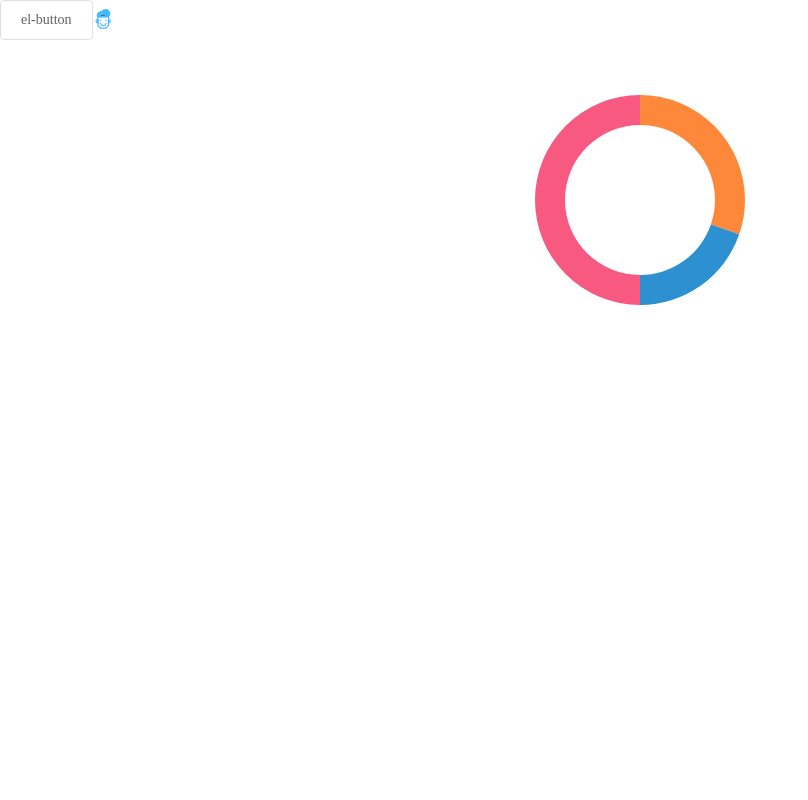
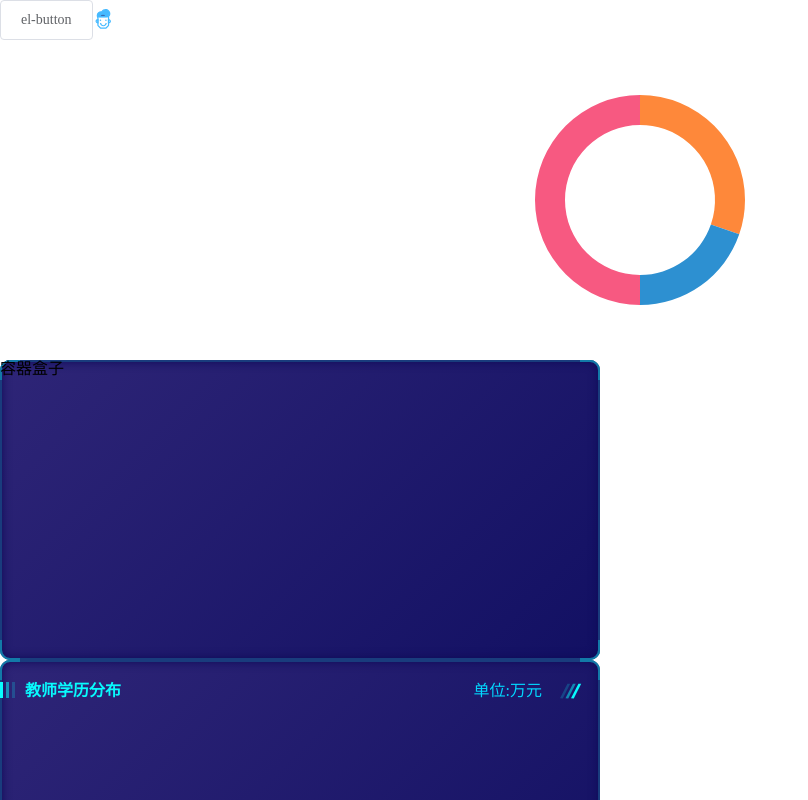
Before and after one commit to lnden/data-visualization, a Vue app: page / in a window 1280 px wide. Shown: the top 800 px of the page, without its empty margins (0-808 px from the left). Built offline with nearby package versions, Linux system fonts and the light colour scheme.

Commit message:
:sparkles: add corner-box sub-title components

```diff
--- a/src/App.vue
+++ b/src/App.vue
@@ -5,11 +5,22 @@
     <div class="echart-wrapper">
       <Echarts :seriesData="seriesData" :extraOption="extraOption"></Echarts>
     </div>
+    <corner-box class="item" :arc="arc"  :colors="colors">
+      容器盒子
+    </corner-box>
+
+    <corner-box class="item" :arc="arc"  :colors="colors">
+      <sub-title subTitle="教师学历分布">
+        <span>单位:万元</span>
+      </sub-title>
+    </corner-box>
   </div>
 </template>
 
 <script>
 import Echarts from '@/components/Echarts/index.vue';
+import CornerBox from '@/components/CornerBox/index.vue';
+import SubTitle from '@/components/SubTitle/index.vue';
 
 export default {
   name: 'app',
@@ -32,10 +43,21 @@ export default {
       extraOption: {
         color: ['#fe883a', '#2d90d1', '#f75981', '#90e2a9'],
       },
+      arc: {
+        borderRadius: '10px 10px 10px 10px',
+        location: ['topLeft', 'topRight', 'bottomRight', 'bottomLeft'],
+      },
+      colors: {
+        border: '#193c7d',
+        borderArc: '#127aa8',
+        background: 'linear-gradient(-45deg, #121063, #2e2577) left top no-repeat',
+      },
     };
   },
   components: {
     Echarts,
+    CornerBox,
+    SubTitle,
   },
 };
 </script>
@@ -46,4 +68,8 @@ export default {
     height: 300px;
     margin: 10px auto;
   }
+  .item {
+    width: 600px;
+    height: 300px;
+  }
 </style>
--- /dev/null
+++ b/src/components/CornerBox/index.vue
@@ -0,0 +1,133 @@
+<template>
+  <div class="outside-wrapper" :style="customOutsideStyle">
+    <div
+      v-for="(item, index) in arc.location && arc.location.slice(0, 4)"
+      :key="index"
+      :class="item"
+      :style="borderColor"></div>
+    <div class="inside-wrapper" :style="customInsideStyle">
+      <slot></slot>
+    </div>
+  </div>
+</template>
+
+<script>
+export default {
+  name: 'corner-box',
+  props: {
+    arc: {
+      type: Object,
+      default: () => ({
+        borderRadius: '',
+        location: [],
+      }),
+    },
+    colors: {
+      type: Object,
+      default: () => ({
+        borderArc: '#127aa8',
+        border: '#193c7d',
+        background: 'linear-gradient(-45deg, #121063, #2e2577) left top no-repeat',
+      }),
+    },
+  },
+  computed: {
+    customOutsideStyle() {
+      const { arc: { borderRadius }, colors: { border, background } } = this;
+      if (background) {
+        return {
+          borderRadius,
+          borderColor: border,
+          background,
+        };
+      }
+      return {
+        borderRadius,
+        borderColor: border,
+      };
+    },
+    customInsideStyle() {
+      const { arc: { borderRadius }, colors: { borderArc } } = this;
+      const background = `
+            linear-gradient(to left , ${borderArc}, ${borderArc}) left top no-repeat,
+            linear-gradient(to bottom, ${borderArc}, ${borderArc}) left top no-repeat,
+            linear-gradient(to left, ${borderArc}, ${borderArc}) right top no-repeat,
+            linear-gradient(to bottom, ${borderArc}, ${borderArc}) right top no-repeat,
+            linear-gradient(to left, ${borderArc}, ${borderArc}) left bottom no-repeat,
+            linear-gradient(to bottom, ${borderArc}, ${borderArc}) left bottom no-repeat,
+            linear-gradient(to left, ${borderArc}, ${borderArc}) right bottom no-repeat,
+            linear-gradient(to left, ${borderArc}, ${borderArc}) right bottom no-repeat`;
+      return {
+        borderRadius,
+        background,
+        backgroundSize: '2px 20px, 20px 2px, 2px 20px, 20px 2px',
+      };
+    },
+    borderColor() {
+      const { colors: { borderArc } } = this;
+      return {
+        borderColor: borderArc,
+      };
+    },
+  },
+};
+</script>
+<style scoped>
+  .outside-wrapper {
+    height: 100%;
+    width: 100%;
+    border: 2px solid;
+    position: relative;
+    box-sizing: border-box;
+    box-shadow: 0px 0px 10px 0px #0f0a57 inset;
+  }
+
+  .inside-wrapper {
+    width: calc(100% + 4px);
+    height: calc(100% + 4px);
+    position: absolute;
+    top: -2px;
+    left: -2px;
+  }
+
+  .topLeft, .topRight, .bottomLeft, .bottomRight {
+    position: absolute;
+    width: 20px;
+    height: 20px;
+    border: 2px solid;
+    z-index: 0;
+    box-sizing: border-box;
+  }
+
+  .topLeft {
+    top: -2px;
+    left: -2px;
+    border-radius: 10px 0 0 0;
+    border-right: none;
+    border-bottom: none;
+  }
+
+  .topRight {
+    top: -2px;
+    right: -2px;
+    border-radius: 0 10px 0 0;
+    border-left: none;
+    border-bottom: none;
+  }
+
+  .bottomLeft {
+    bottom: -2px;
+    left: -2px;
+    border-radius: 0 0 0 10px;
+    border-right: none;
+    border-top: none;
+  }
+
+  .bottomRight {
+    bottom: -2px;
+    right: -2px;
+    border-radius: 0 0 10px 0;
+    border-left: none;
+    border-top: none;
+  }
+</style>
--- /dev/null
+++ b/src/components/SubTitle/index.vue
@@ -0,0 +1,65 @@
+<template>
+  <div class="sub-title">
+    <span class="sub-prefix">
+      <span class="prefix-icon"></span>{{subTitle}}
+    </span>
+    <div class="sub-suffix">
+      <slot></slot>
+      <svg-icon v-if="suffix" icon-class="public-sub-suffix" class="suffix-icon"/>
+    </div>
+  </div>
+</template>
+
+<script>
+export default {
+  name: 'PublicSubTitle',
+  props: {
+    subTitle: {
+      type: String,
+      default: () => 'sub-title默认值',
+    },
+    suffix: {
+      type: Boolean,
+      default: () => true,
+    },
+  },
+};
+</script>
+
+<style scoped>
+  .sub-title {
+    height: 22px;
+    line-height: 22px;
+    font-size: 16px;
+    font-weight: bold;
+    color: rgba(8, 251, 254, 1);
+    margin-top: 20px;
+    display: flex;
+    justify-content: space-between;
+  }
+
+  .sub-prefix .prefix-icon {
+    display: inline-block;
+    width: 3px;
+    height: 16px;
+    border-left: 3px solid rgba(8, 251, 254, 1);
+    border-right: 3px solid rgba(8, 251, 254, .2);
+    background-color: rgba(8, 251, 254, .5);
+    padding: 0 3px;
+    background-clip: content-box;
+    vertical-align: -2px;
+    margin-right: 10px;
+  }
+
+  .sub-suffix {
+    display: flex;
+    color: rgba(2, 216, 255, 1);
+    font-weight: normal;
+  }
+
+  .sub-suffix .suffix-icon {
+    width: 22px;
+    height: 22px;
+    margin: 0 18px;
+  }
+</style>
```
Also changed, not shown: src/components/CornerBox/README.md (added), src/components/SubTitle/README.md (added).
